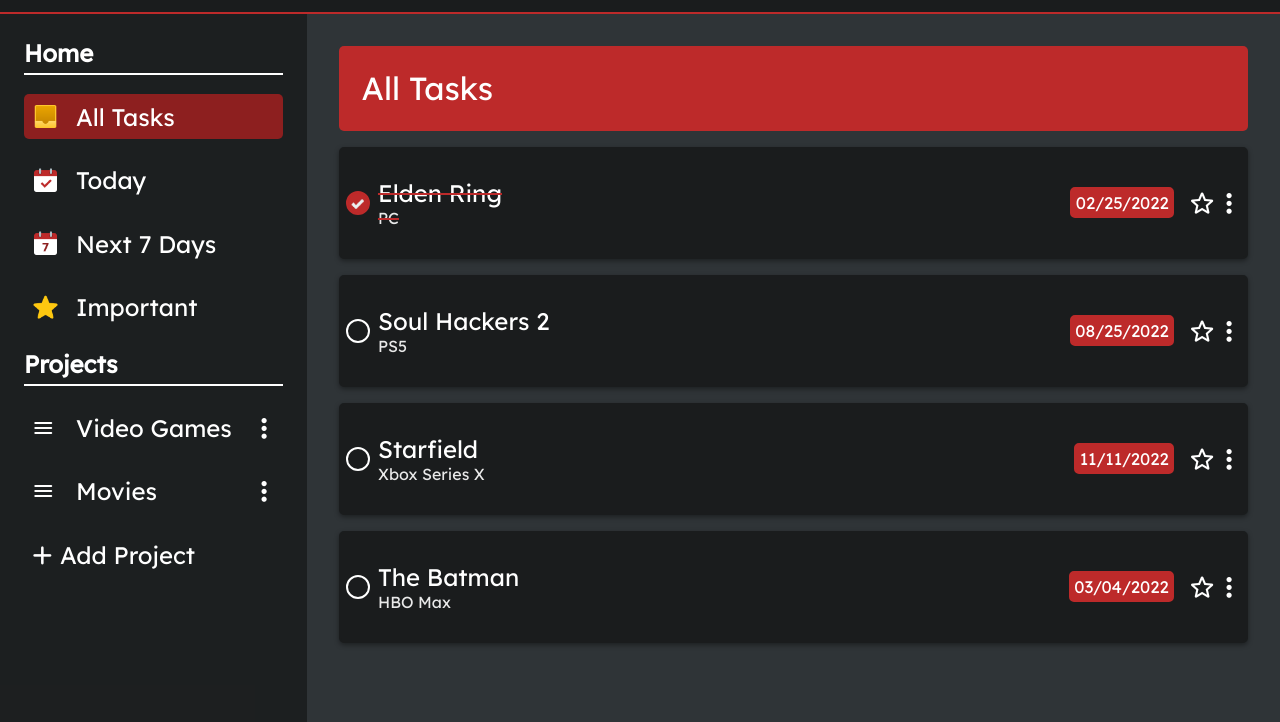
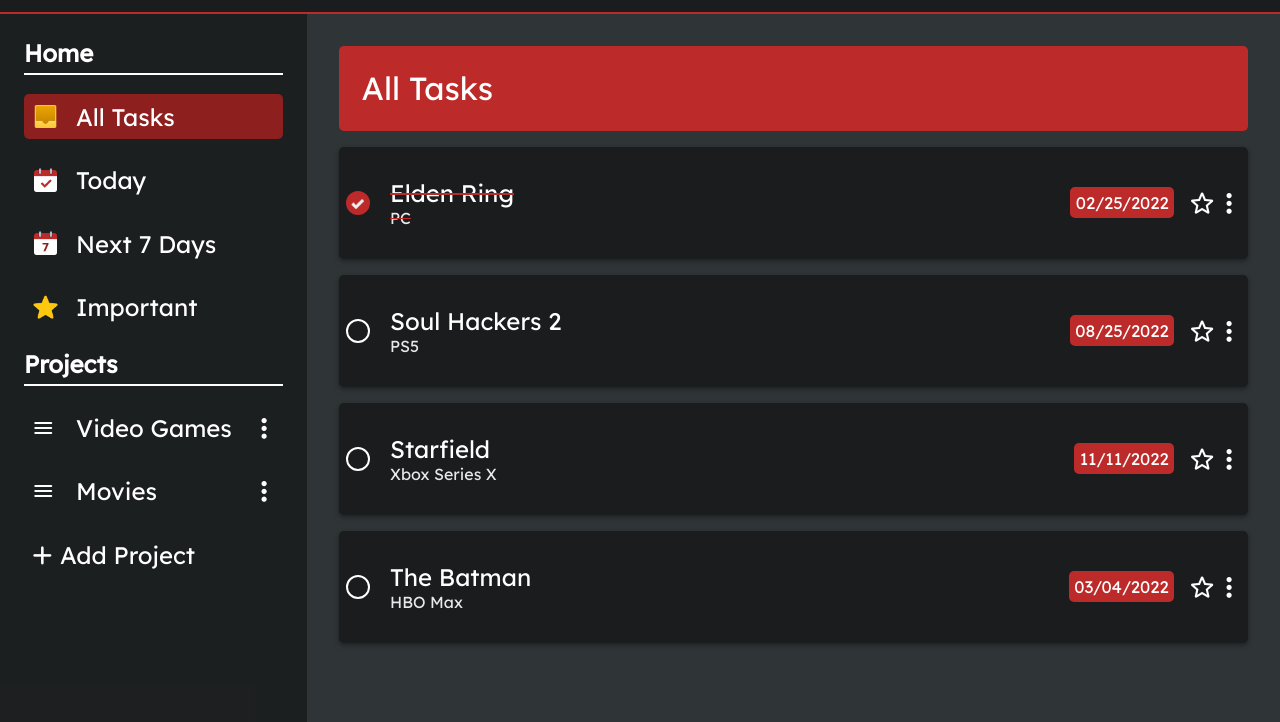
Before and after one commit to vzMars/todo-list, a website built with webpack: page src/index.html in a window 1280 px wide. Both pictures are taken after a click on the element 357 px from the left and 280 px from the top of the page. Shown: the part 78-800 px from the top of the page. Built offline with nearby package versions, Linux system fonts and the light colour scheme.

Commit message:
fixed safari text-decoration issues and fixed text flowing outside of div issues

```diff
--- a/src/style.css
+++ b/src/style.css
@@ -113,6 +113,7 @@
   align-items: center;
   justify-content: space-between;
   font-size: 1rem;
+  word-break: break-all;
 }
 
 .item-check {
@@ -135,12 +136,16 @@
 }
 
 .text-true {
-  text-decoration: line-through var(--accent) 2px;
+  text-decoration-line: line-through;
+  -webkit-text-decoration-line: line-through;
+  text-decoration-color: var(--accent);
+  -webkit-text-decoration-color: red;
 }
 
 .details-column {
   flex: 1;
   min-width: 5rem;
+  padding: 0.5em;
 }
 
 .item-description {
```
Also changed, not shown: dist/main.css, dist/main.js.
